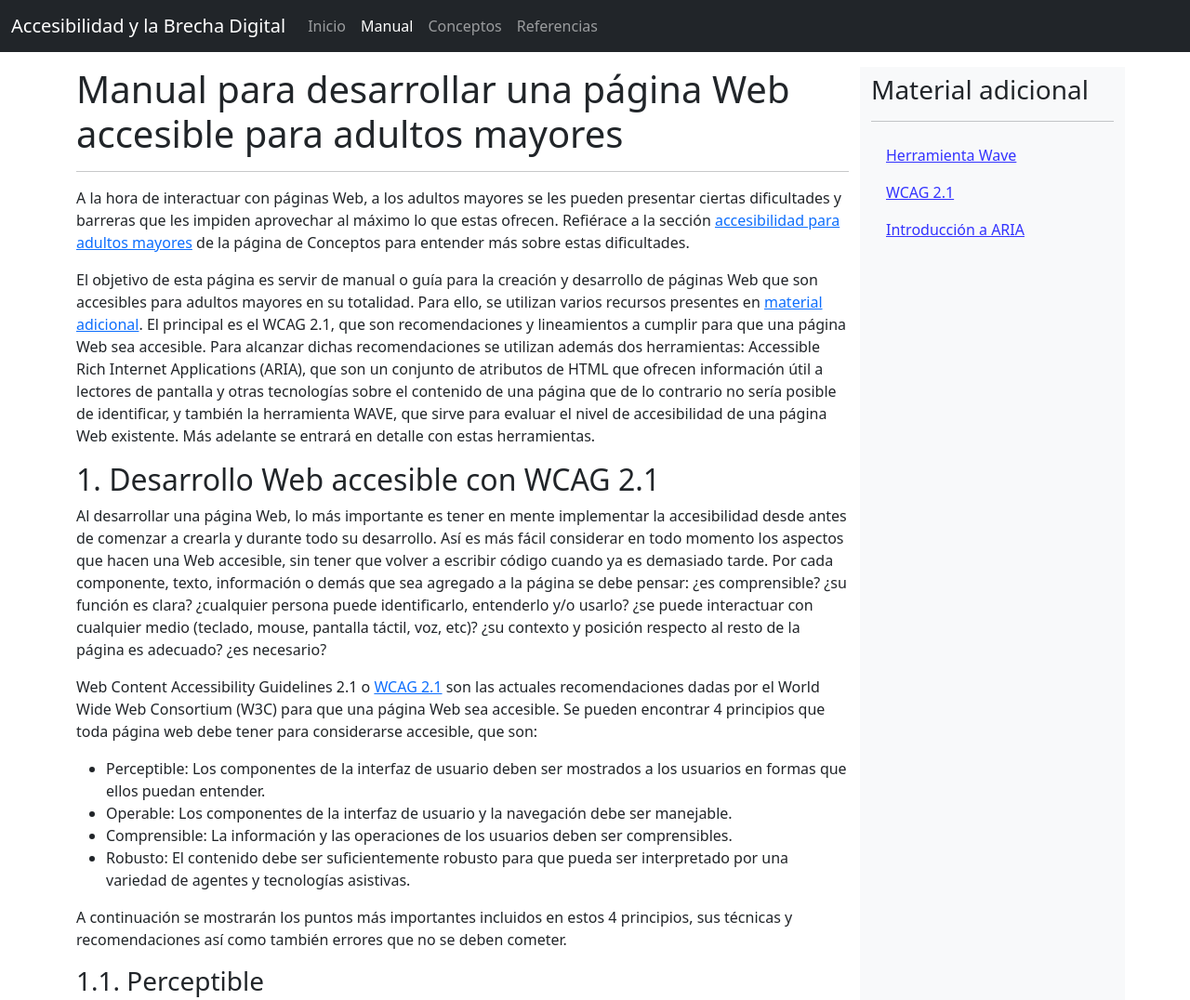
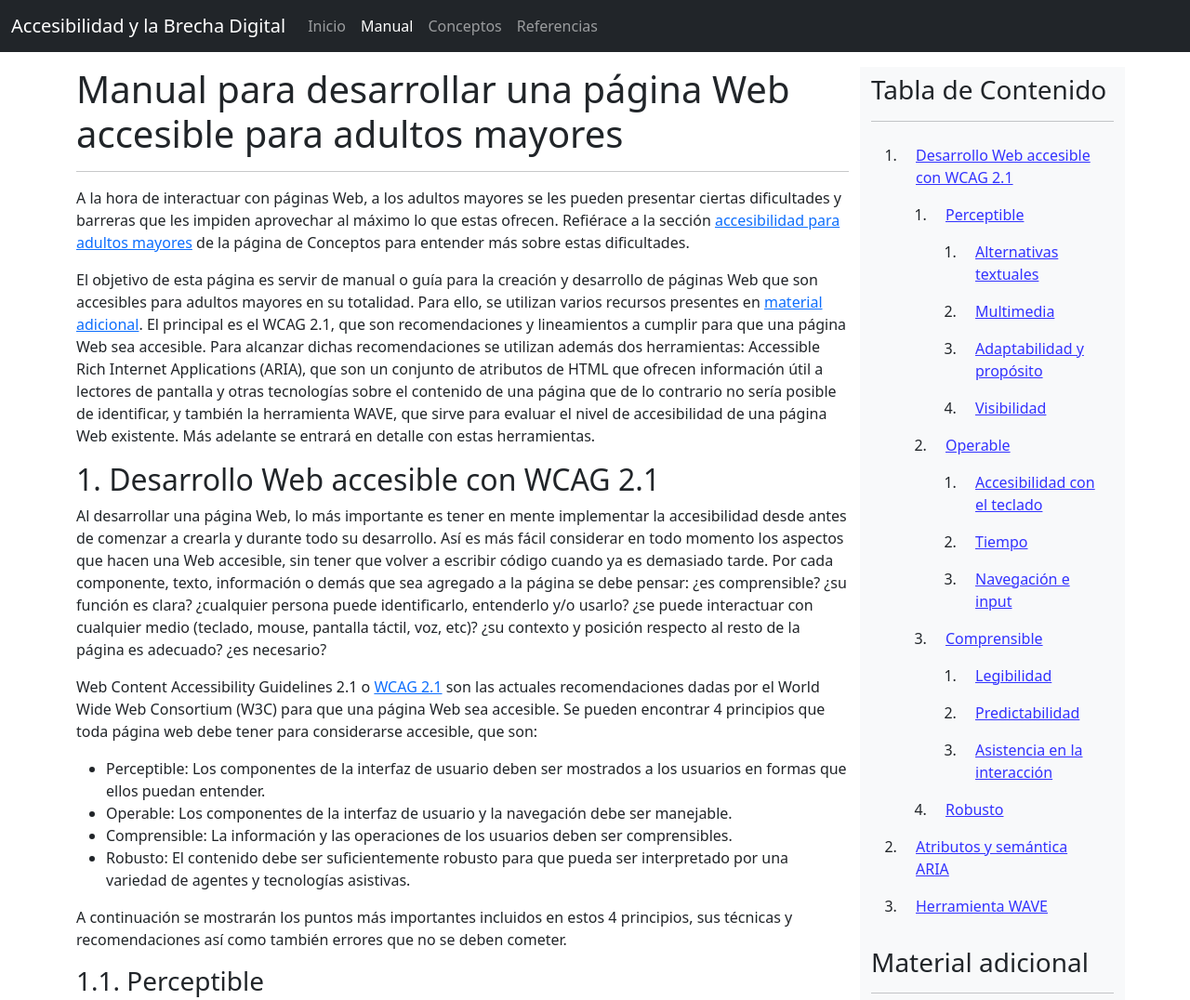
Before and after one commit to squesadav/Proyecto-Accesibilidad-y-la-Brecha-Digital, a plain HTML site: page manual.html in a window 1280 px wide. Shown: the top 1076 px of the page at 93% size. Drawn offline with nearby package versions, Linux system fonts and the light colour scheme.

Commit message:
Update manual.html

```diff
--- a/manual.html
+++ b/manual.html
@@ -428,8 +428,139 @@
 						para todo usuario que necesite de la accesibilidad, como discapacitados y adultos mayores.
 					</p>
 				</article>
-				<aside class="col-md-3 align-items-center bg-light" id="material-adicional">
-					<h3 class="pt-2">Material adicional</h3>
+				<aside class="col-md-3 align-items-center bg-light">
+					<h3 class="pt-2" id="contenido">Tabla de Contenido</h3>
+					<hr>
+					<ol>
+						<li>
+							<a href="#1"
+							   style="color: #3333FF; text-decoration: underline;"
+							   class="nav-link">
+								Desarrollo Web accesible con WCAG 2.1
+							</a>
+						</li>
+						<ol>
+							<li>
+								<a href="#1.1"
+								style="color: #3333FF; text-decoration: underline;"
+								class="nav-link">
+									Perceptible
+							 	</a>
+							</li>
+							<ol>
+								<li>
+									<a href="#1.1.1"
+									style="color: #3333FF; text-decoration: underline;"
+									class="nav-link">
+										Alternativas textuales
+									</a>
+								</li>
+								<li>
+									<a href="#1.1.2"
+									style="color: #3333FF; text-decoration: underline;"
+									class="nav-link">
+										Multimedia
+									</a>
+								</li>
+								<li>
+									<a href="#1.1.3"
+									style="color: #3333FF; text-decoration: underline;"
+									class="nav-link">
+										Adaptabilidad y propósito
+									</a>
+								</li>
+								<li>
+									<a href="#1.1.4"
+									style="color: #3333FF; text-decoration: underline;"
+									class="nav-link">
+										Visibilidad
+									</a>
+								</li>
+							</ol>
+							<li>
+								<a href="#1.2"
+								style="color: #3333FF; text-decoration: underline;"
+								class="nav-link">
+									Operable
+							 	</a>
+							</li>
+							<ol>
+								<li>
+									<a href="#1.2.1"
+									style="color: #3333FF; text-decoration: underline;"
+									class="nav-link">
+										Accesibilidad con el teclado
+									</a>
+								</li>
+								<li>
+									<a href="#1.2.2"
+									style="color: #3333FF; text-decoration: underline;"
+									class="nav-link">
+										Tiempo
+									</a>
+								</li>
+								<li>
+									<a href="#1.2.3"
+									style="color: #3333FF; text-decoration: underline;"
+									class="nav-link">
+										Navegación e input
+									</a>
+								</li>
+							</ol>
+							<li>
+								<a href="#1.3"
+								style="color: #3333FF; text-decoration: underline;"
+								class="nav-link">
+									Comprensible
+							 	</a>
+							</li>
+							<ol>
+								<li>
+									<a href="#1.3.1"
+									style="color: #3333FF; text-decoration: underline;"
+									class="nav-link">
+										Legibilidad
+									</a>
+								</li>
+								<li>
+									<a href="#1.3.2"
+									style="color: #3333FF; text-decoration: underline;"
+									class="nav-link">
+										Predictabilidad
+									</a>
+								</li>
+								<li>
+									<a href="#1.3.2"
+									style="color: #3333FF; text-decoration: underline;"
+									class="nav-link">
+										Asistencia en la interacción
+									</a>
+								</li>
+							</ol>
+							<li>
+								<a href="#1.4"
+								style="color: #3333FF; text-decoration: underline;"
+								class="nav-link">
+									Robusto
+							 	</a>
+							</li>
+						</ol>
+						<li>
+							<a href="#2"
+							   style="color: #3333FF; text-decoration: underline;"
+							   class="nav-link">
+							   Atributos y semántica ARIA
+							</a>
+						</li>
+						<li>
+							<a href="#3"
+							   style="color: #3333FF; text-decoration: underline;"
+							   class="nav-link">
+							   Herramienta WAVE
+							</a>
+						</li>
+					</ol>
+					<h3 class="pt-2" id="material-adicional">Material adicional</h3>
 					<hr>
 					<ul class="nav nav-pills flex-column mb-auto">
 						<li class="nav-item">
```
